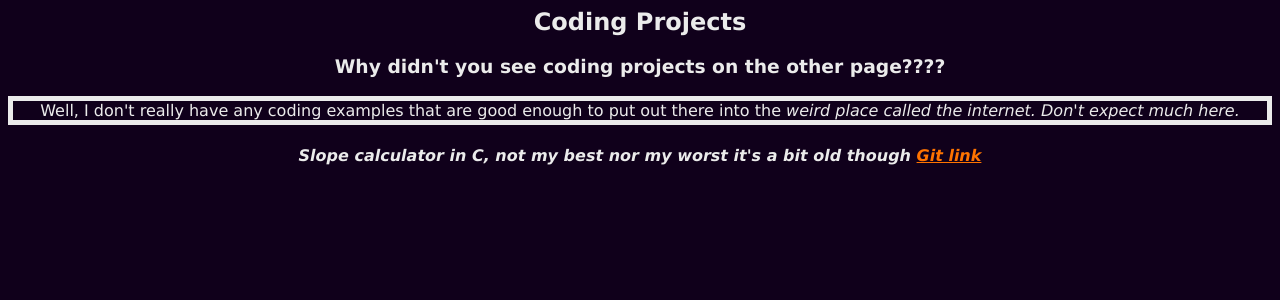
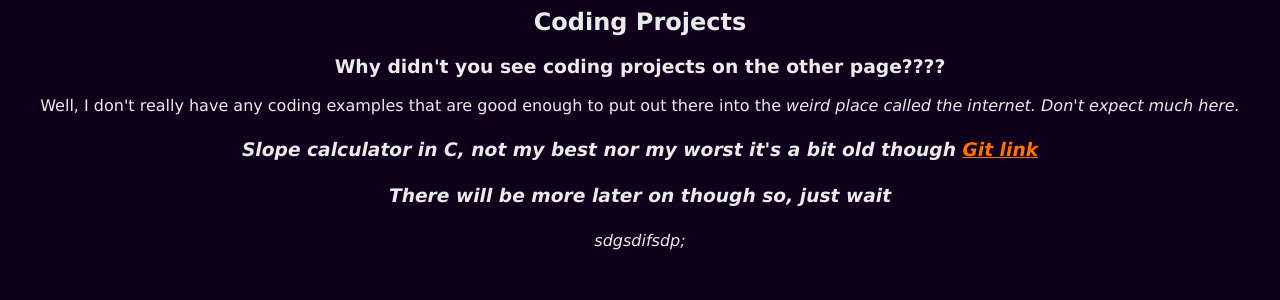
Before and after one commit to Yohello1/Yohello1_web, a PHP site: page /Projects/Coding.html in a window 1280 px wide. Shown: the top 300 px of the page. Run offline with PHP 8.4, Linux system fonts and the light colour scheme.

Commit message:
Tested something out

```diff
--- a/Projects/Coding.css
+++ b/Projects/Coding.css
@@ -19,9 +19,6 @@ p
     color: #ebebeb;
     font-family: Verdana, Geneva, Tahoma, sans-serif;
     text-align: center;
-    border: 5px;
-    border-color: #ebebeb;
-    border-style: solid;
 
 }
 a
@@ -33,11 +30,6 @@ h4
     color: #ebebeb;
     font-family: Verdana, Geneva, Tahoma, sans-serif;
     text-align: center;
+    font-size: 14pt;
 
 }
-
-code
-{
-    font-family:Verdana, Geneva, Tahoma, sans-serif;
-    color: #ebebeb;
-}
--- a/Projects/Coding.html
+++ b/Projects/Coding.html
@@ -10,4 +10,6 @@
             called the internet.<i> Don't expect much here.</p>
 
     <h4>Slope calculator in C, not my best nor my worst it's a bit old though <a href="https://github.com/Yohello1/Math-forumulas-in-c/blob/master/Graphing/Slopecal.c">Git link</a></h4>
+    <h4>There will be more later on though so, just wait</h4>
+    <p>sdgsdifsdp;</p>
 </body>
```
Also changed, not shown: Projects/Regret.css (+0 -18 lines).
